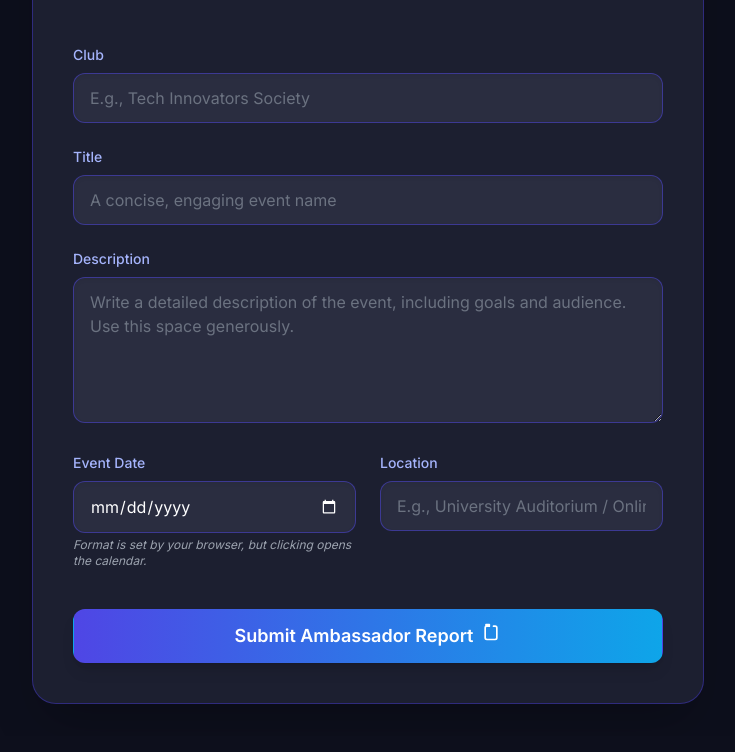
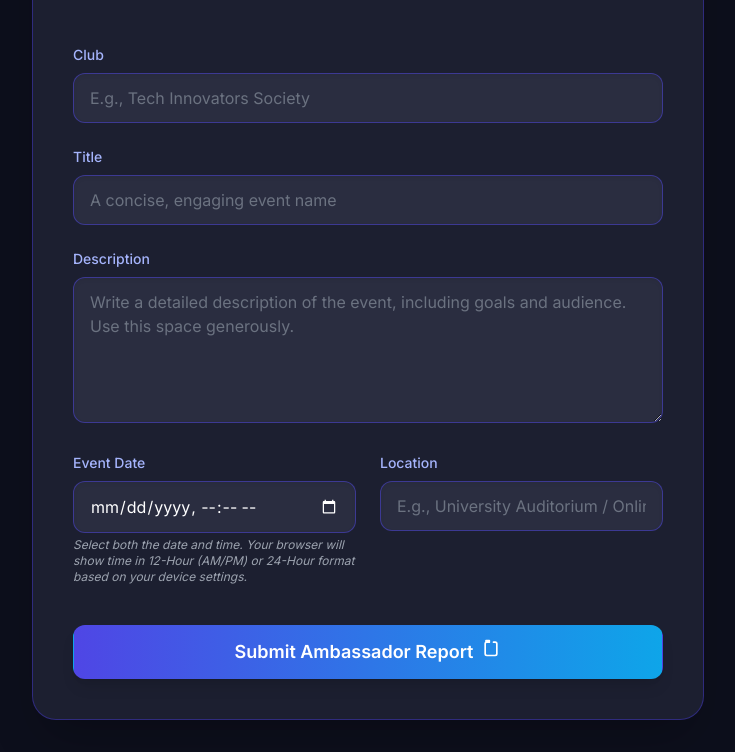
Before and after one commit to 125BM0019/Innovathon-2025, a website: page ambassador.html in a window 1280 px wide. Shown: the part 160-912 px from the top of the page, without its empty margins (272-1007 px from the left). Drawn offline with nearby package versions, Linux system fonts and the light colour scheme.

Commit message:
Add files via upload

```diff
--- a/ambassador.html
+++ b/ambassador.html
@@ -8,29 +8,17 @@
     <script src="https://cdn.tailwindcss.com"></script>
     <!-- Use Inter font family -->
     <style>
+        /* Fix: Corrected the Google Fonts URL from fonts.fonts.googleapis to fonts.googleapis */
         @import url('https://fonts.googleapis.com/css2?family=Inter:wght@100..900&display=swap');
         body {
             font-family: 'Inter', sans-serif;
             background-color: #0d0f1c; /* Deep Dark Blue Background */
             color: #e0e7ff; /* Light text */
         }
-        /* Custom styling for the date input placeholder to hint at the desired format */
-        input[type="date"]::before {
-            content: attr(placeholder);
-            width: 100%;
-            color: #9ca3af; /* Gray text for placeholder */
-            pointer-events: none;
-            display: block;
-        }
-        input[type="date"]:focus::before,
-        input[type="date"]:not(:placeholder-shown)::before {
-            content: "";
-            display: none;
-        }
-        /* Style for the date picker icon */
-        input[type="date"]::-webkit-calendar-picker-indicator {
+        /* Style for the date/time picker icon on the right */
+        input[type="datetime-local"]::-webkit-calendar-picker-indicator {
             cursor: pointer;
-            filter: invert(1); /* Makes the calendar icon white/light on dark background */
+            filter: invert(1); /* Makes the icon white/light on dark background */
         }
     </style>
 </head>
@@ -89,18 +77,17 @@
             </div>
 
             <div class="grid grid-cols-1 sm:grid-cols-2 gap-6">
-                <!-- 4. Event Date (Date Picker) -->
+                <!-- 4. Event Date & Time (datetime-local Picker) -->
                 <div>
                     <label for="event_date" class="block text-sm font-medium text-indigo-300 mb-2">Event Date</label>
                     <input
-                        type="date"
+                        type="datetime-local"
                         id="event_date"
                         name="event_date"
-                        placeholder="dd/mm/yyyy"
                         class="w-full px-4 py-3 bg-[#2a2d40] border border-indigo-600/50 rounded-xl focus:ring-2 focus:ring-sky-500 focus:border-sky-500 text-white transition duration-300 shadow-inner appearance-none"
                         required
                     >
-                    <p class="mt-1 text-xs text-gray-400 italic">Format is set by your browser, but clicking opens the calendar.</p>
+                    <p class="mt-1 text-xs text-gray-400 italic">Select both the date and time. Your browser will show time in 12-Hour (AM/PM) or 24-Hour format based on your device settings.</p>
                 </div>
 
                 <!-- 5. Location -->
@@ -136,6 +123,7 @@
 
     </div>
 
+    <!-- START OF SCRIPT BLOCK -->
     <script>
         document.addEventListener('DOMContentLoaded', () => {
             const form = document.querySelector('form');
@@ -148,7 +136,8 @@
                 const formData = new FormData(form);
                 const data = Object.fromEntries(formData.entries());
 
-                console.log("Form Data Submitted:", data);
+                // Logging the submitted data
+                console.log("Form Data Submitted (Date includes Time):", data);
 
                 // Display confirmation message
                 statusMessage.textContent = 'Submission successful! Data logged to console.';
@@ -162,5 +151,6 @@
             });
         });
     </script>
+    <!-- END OF SCRIPT BLOCK -->
 </body>
 </html>
```
